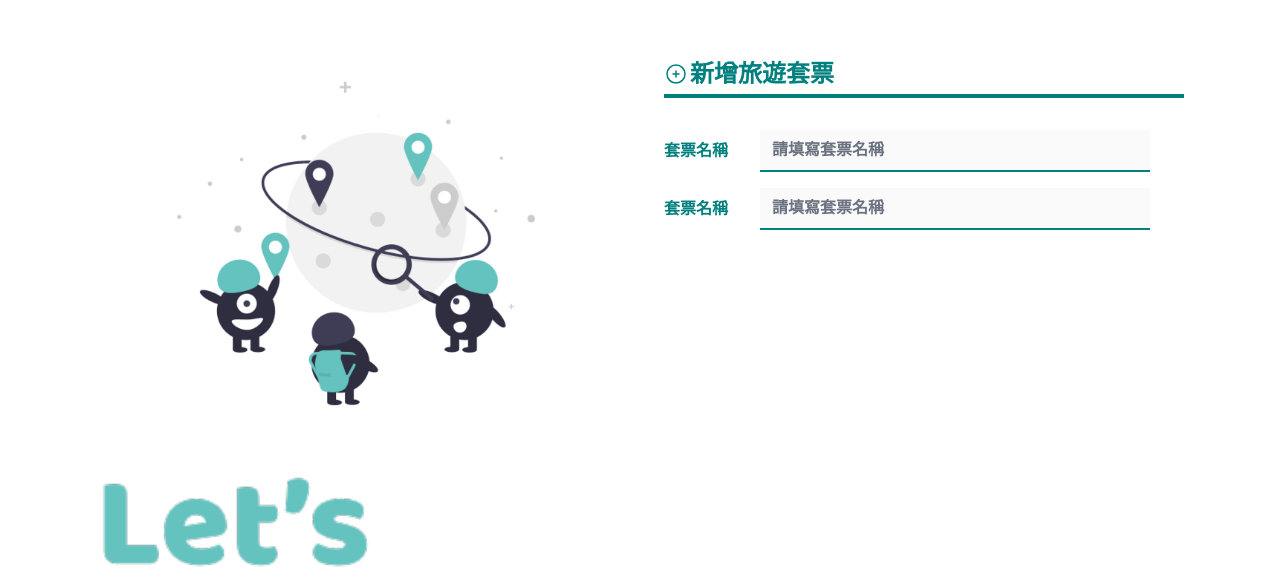
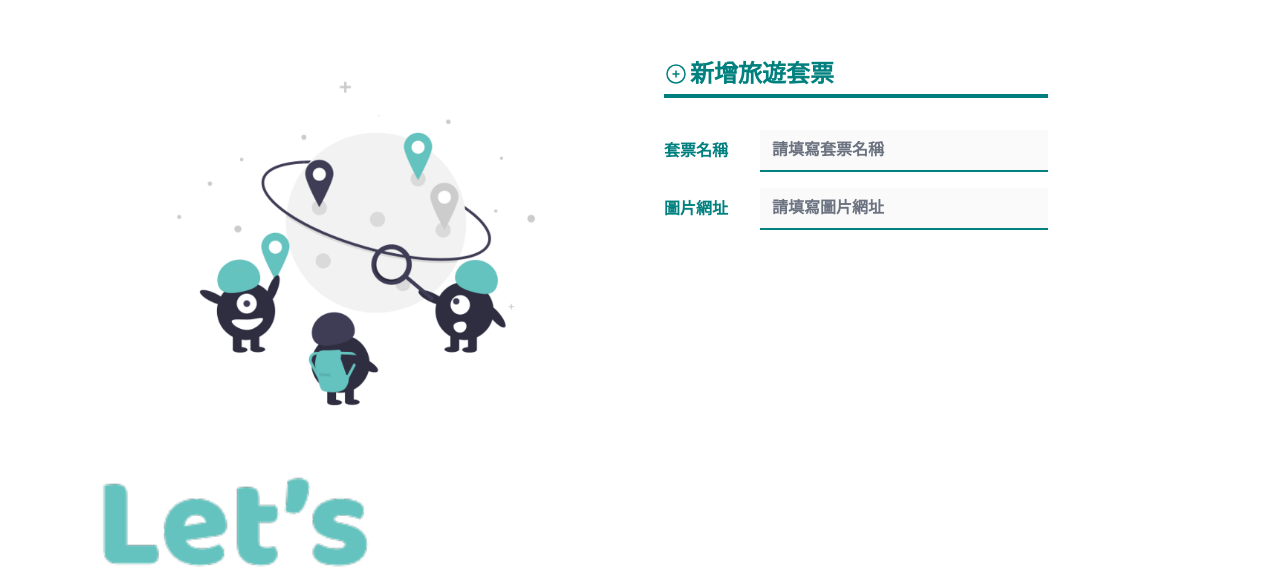
Before and after one commit to ChrisC0210/js-travel, a Vue app: page / in a window 1280 px wide. Shown: the part 214-800 px from the top of the page. Built offline with nearby package versions, Linux system fonts and the light colour scheme.

Commit message:
Fixed card form RWD

```diff
--- a/src/components/searchCard.vue
+++ b/src/components/searchCard.vue
@@ -63,11 +63,11 @@ const count = ref(0);
                     </svg> </span
                   >新增旅遊套票
                 </h1>
-                <hr class="border-2 border-primary mb-8" />
+                <hr class="border-2 border-primary mb-8 max-w-sm" />
                 <!-- form -->
-                <form action="" method="POST">
-                  <div class="flex items-center mb-4">
-                    <label for="name" class="mr-8 font-bold text-base">套票名稱</label>
+                <form action="" method="POST" class="max-w-full md:max-w-sm">
+                  <div class="flex items-center flex-col md:flex-row mb-4">
+                    <label for="name" class="m-0 mb-2 md:mb-0 md:mr-8 font-bold text-base">套票名稱</label>
                     <input id="name" name="name" type="text" class="w-9/12
                     border-0 border-b-2 border-primary bg-zinc-50 font-bold text-base
                     focus:bg-zinc-50
@@ -75,14 +75,14 @@ const count = ref(0);
                     focus:border-purple-600  "
                     placeholder="請填寫套票名稱">
                   </div>
-                  <div class="flex items-center mb-4">
-                    <label for="name" class="mr-8 font-bold text-base">套票名稱</label>
-                    <input id="name" name="name" type="text" class="w-9/12
+                  <div class="flex items-center flex-col md:flex-row mb-4">
+                    <label for="imgUrl" class="m-0 mb-2 md:mb-0 md:mr-8 font-bold text-base">圖片網址</label>
+                    <input id="imgUrl" name="imgUrl" type="url" class="w-9/12
                     border-0 border-b-2 border-primary bg-zinc-50 font-bold text-base
                     focus:bg-zinc-50
                     focus:ring-0
                     focus:border-purple-600  "
-                    placeholder="請填寫套票名稱">
+                    placeholder="請填寫圖片網址">
                   </div>
                 </form>
                 <!-- form end -->
```
